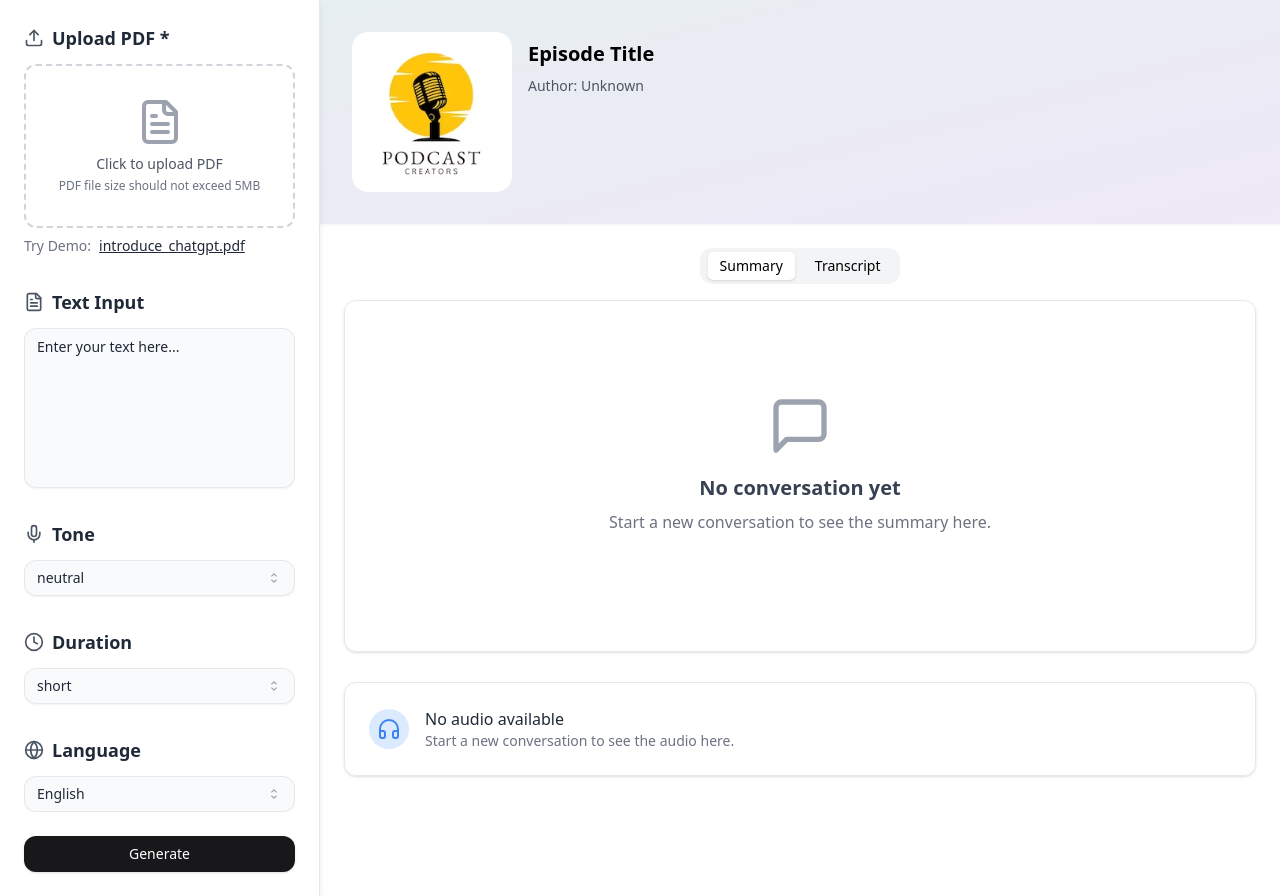
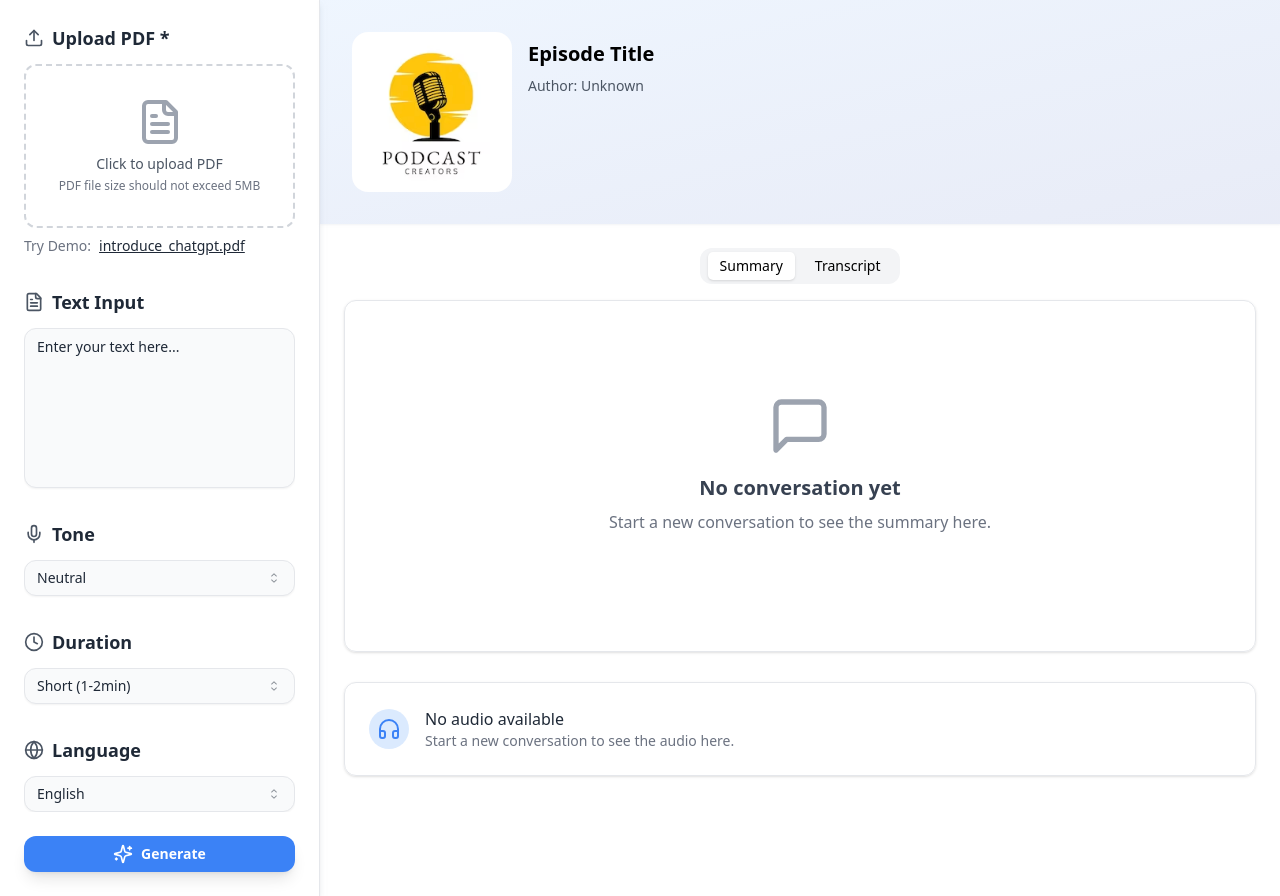
Before and after one commit to yx-it-sys/PodCastLM_mine, a React (Vite) app in the folder frontend/: page / in a window 1280 px wide. Built offline with nearby package versions, Linux system fonts and the light colour scheme.

Commit message:
feat: add style

```diff
--- a/frontend/src/components/episode.tsx
+++ b/frontend/src/components/episode.tsx
@@ -14,7 +14,7 @@ interface EpisodeProps {
 export default function Episode({ isPodInfoLoading, podInfoError, podInfoData }: EpisodeProps) {
 
   return (
-    <div className="flex items-start bg-gradient-to-br from-cyan-800/10 to-violet-800/10 p-8 rounded-lg shadow-sm shadow-gray-200/50">
+    <div className="flex items-start bg-gradient-to-br from-blue-400/10 to-blue-800/10 p-8 rounded-lg shadow-sm shadow-gray-200/50">
       <img
         src="/cover1.png"
         alt={podInfoData?.title || "Episode thumbnail"}
--- a/frontend/src/components/menu.tsx
+++ b/frontend/src/components/menu.tsx
@@ -2,7 +2,7 @@ import React, { useState } from 'react';
 import { Button } from "@/components/ui/button";
 import { Textarea } from "@/components/ui/textarea";
 import { Select, SelectContent, SelectItem, SelectTrigger, SelectValue } from "@/components/ui/select";
-import { Upload, FileText, Mic, Clock, Globe } from "lucide-react";
+import { Upload, FileText, Mic, Clock, Globe, Sparkles } from "lucide-react";
 
 const MAX_FILE_SIZE = 5 * 1024 * 1024; // 5MB in bytes
 const DEMO_PDF_URL = '/demo.pdf'; // 替换为你的演示 PDF 文件的实际路径
@@ -108,7 +108,7 @@ export default function Menu({ handleGenerate, isGenerating }: { handleGenerate:
           <h2 className="text-lg font-semibold mb-3 flex items-center"><Mic className="mr-2 text-gray-600" size={20} /> Tone</h2>
           <Select onValueChange={setTone}>
             <SelectTrigger className="w-full bg-gray-50 border-gray-200 text-gray-800 rounded-xl">
-              <SelectValue placeholder={tone} defaultValue={tone}/>
+              <SelectValue placeholder="Neutral" defaultValue={tone}/>
             </SelectTrigger>
             <SelectContent className="bg-white border-gray-200 rounded-xl" >
               <SelectItem value="neutral" className="cursor-pointer hover:bg-gray-100">Neutral</SelectItem>
@@ -123,7 +123,7 @@ export default function Menu({ handleGenerate, isGenerating }: { handleGenerate:
           <h2 className="text-lg font-semibold mb-3 flex items-center"><Clock className="mr-2 text-gray-600" size={20} /> Duration</h2>
           <Select onValueChange={setDuration}>
             <SelectTrigger className="w-full bg-gray-50 border-gray-200 text-gray-800 rounded-xl">
-              <SelectValue placeholder={duration} defaultValue={duration}/>
+              <SelectValue placeholder="Short (1-2min)" defaultValue={duration}/>
             </SelectTrigger>
             <SelectContent className="bg-white border-gray-200 rounded-xl">
               <SelectItem value="short" className="cursor-pointer  hover:bg-gray-100">Short (1-2min)</SelectItem>
@@ -149,14 +149,18 @@ export default function Menu({ handleGenerate, isGenerating }: { handleGenerate:
       <div className="mt-6">
         <Button
           disabled={isGenerating}
-          className={`w-full rounded-xl transition-all duration-300 transform hover:scale-105 cursor-pointer${
-            isGenerating
-              ? 'bg-gray-400 cursor-not-allowed'
-              : 'bg-gray-800 hover:bg-gray-900'
-          } text-white`}
+          className={`
+            w-full rounded-xl transition-all duration-300 transform hover:scale-105
+            flex items-center justify-center space-x-2
+            ${isGenerating
+              ? 'bg-blue-300 cursor-not-allowed'
+              : 'bg-blue-500 hover:bg-blue-600 active:bg-blue-700'}
+            text-white font-semibold py-3 px-6 shadow-lg hover:shadow-xl
+          `}
           onClick={handleSubmit}
         >
-           {isGenerating ? 'Generating...' : 'Generate'}
+          {!isGenerating && <Sparkles className="w-5 h-5" />}
+          <span>{isGenerating ? 'Generating...' : 'Generate'}</span>
         </Button>
       </div>
     </div>
```
